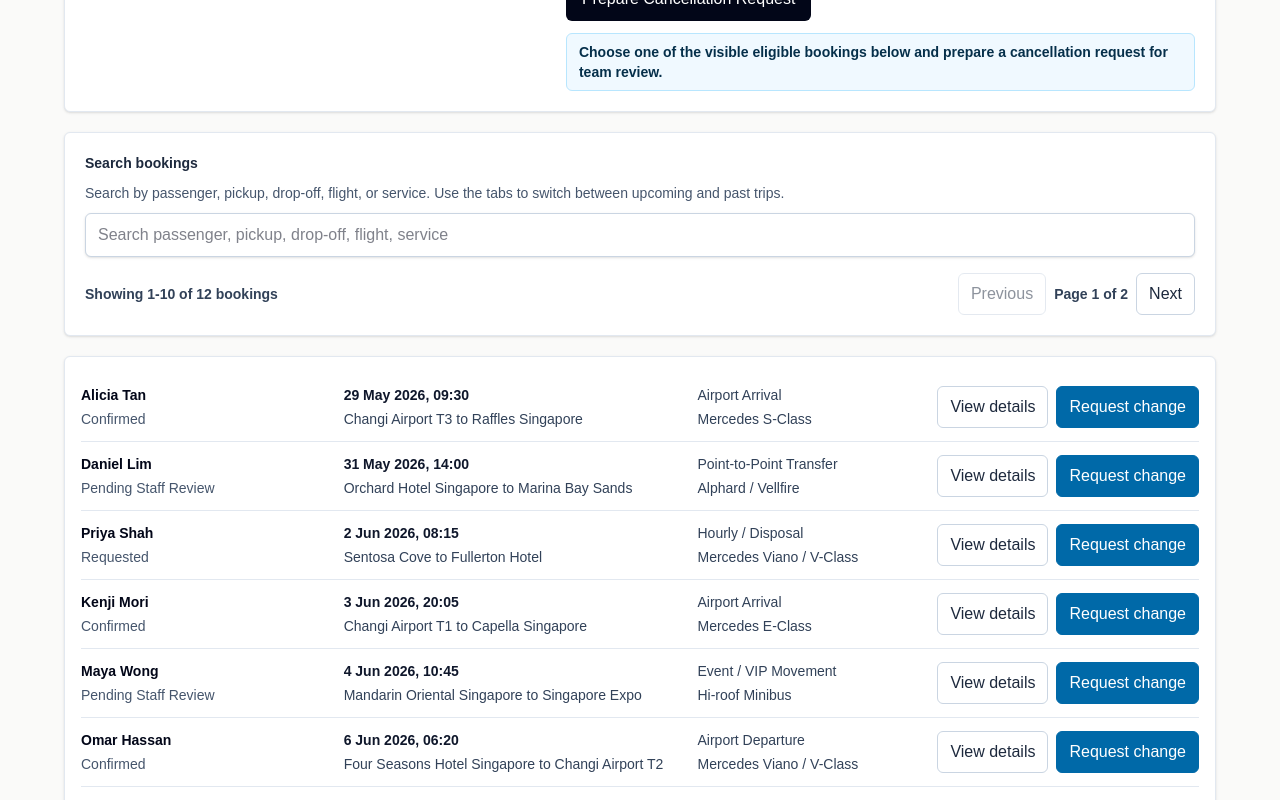
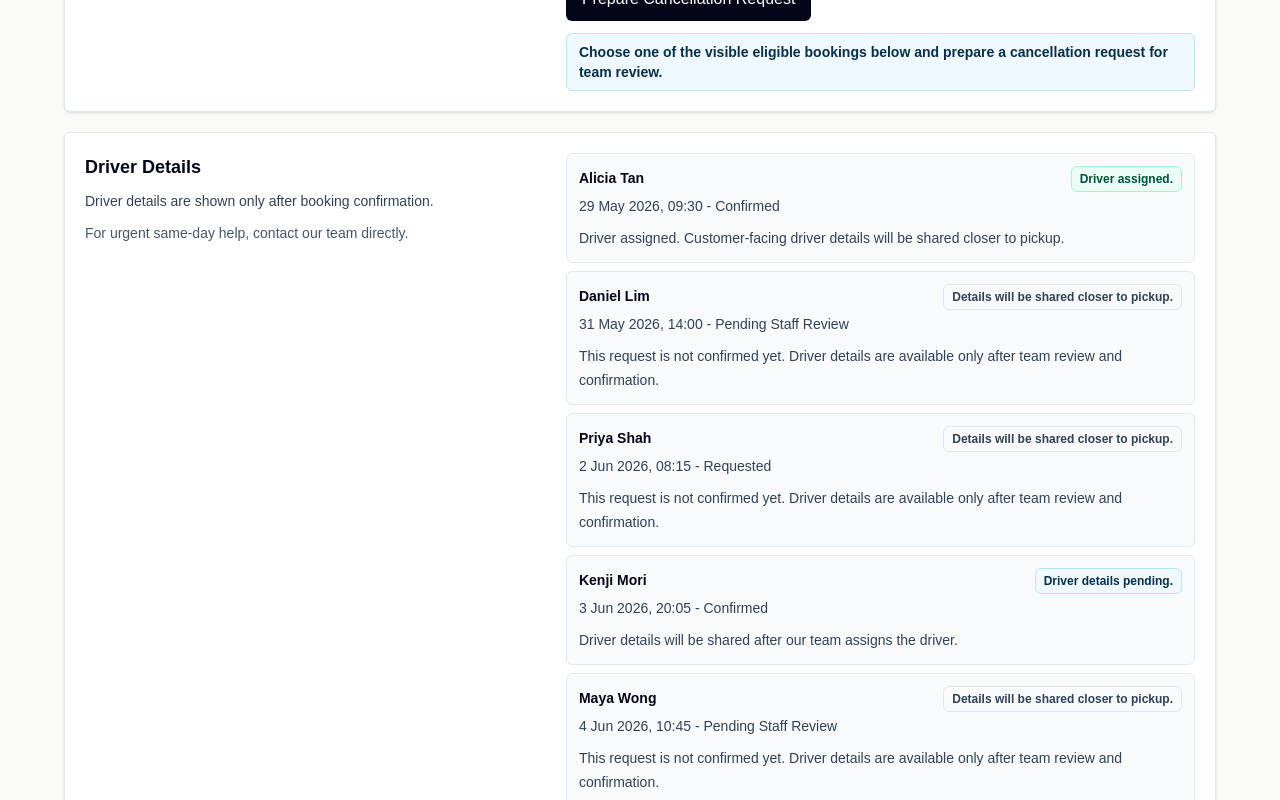
Before and after one commit to Prestigelimosg/-prestige-limo-ops, a Next.js app: page /my-bookings in a window 1280 px wide. Shown: the part 2280-3080 px from the top of the page. Built offline with nearby package versions, Linux system fonts and the light colour scheme.

Commit message:
Add customer driver handoff status

```diff
--- a/app/my-bookings/page.tsx
+++ b/app/my-bookings/page.tsx
@@ -78,6 +78,16 @@ type CustomerPortalBooking = {
   specialRequest?: string;
   status: BookingStatus;
   vehicleType: string;
+};
+
+type CustomerDriverHandoff = {
+  detail: string;
+  label:
+    | "Details will be shared closer to pickup."
+    | "Driver assigned."
+    | "Driver details pending."
+    | "Read-only trip record.";
+  tone: "confirmed" | "pending" | "review";
 };
 
 const serviceOptions = [
@@ -501,6 +511,8 @@ const bookings: CustomerPortalBooking[] = [
   ...pastCancelledMonthBookings,
 ];
 
+const customerVisibleDriverAssignedBookingIds = new Set(["booking-001", "booking-006", "booking-010"]);
+
 function rowMatchesFilter(booking: CustomerPortalBooking, filter: BookingFilter) {
   if (filter === "Completed") {
     return booking.status === "Completed";
@@ -606,6 +618,50 @@ function getCustomerRequestLookupResult(booking: CustomerPortalBooking): Custome
     status: "Cancelled",
     title: "Cancelled",
   };
+}
+
+function getCustomerDriverHandoff(booking: CustomerPortalBooking): CustomerDriverHandoff {
+  if (booking.status === "Confirmed") {
+    if (customerVisibleDriverAssignedBookingIds.has(booking.id)) {
+      return {
+        detail: "Driver assigned. Customer-facing driver details will be shared closer to pickup.",
+        label: "Driver assigned.",
+        tone: "confirmed",
+      };
+    }
+
+    return {
+      detail: "Driver details will be shared after our team assigns the driver.",
+      label: "Driver details pending.",
+      tone: "pending",
+    };
+  }
+
+  if (booking.status === "Completed" || booking.status === "Cancelled") {
+    return {
+      detail: "Completed or cancelled bookings stay read-only here. Contact our team if you need help.",
+      label: "Read-only trip record.",
+      tone: "review",
+    };
+  }
+
+  return {
+    detail: "This request is not confirmed yet. Driver details are available only after team review and confirmation.",
+    label: "Details will be shared closer to pickup.",
+    tone: "review",
+  };
+}
+
+function driverHandoffClass(tone: CustomerDriverHandoff["tone"]) {
+  if (tone === "confirmed") {
+    return "border-emerald-200 bg-emerald-50 text-emerald-900";
+  }
+
+  if (tone === "pending") {
+    return "border-sky-200 bg-sky-50 text-sky-950";
+  }
+
+  return "border-slate-200 bg-slate-50 text-slate-700";
 }
 
 export default function CustomerPortalPage() {
@@ -1765,6 +1821,66 @@ export default function CustomerPortalPage() {
                     </p>
                   </div>
                 </form>
+              </div>
+            </section>
+
+            <section
+              aria-labelledby="customer-driver-handoff-title"
+              className="rounded-md border border-slate-200 bg-white p-4 shadow-sm sm:p-5"
+              data-customer-driver-handoff-status="true"
+            >
+              <div className="grid gap-4 lg:grid-cols-[0.85fr_1.15fr] lg:items-start">
+                <div>
+                  <h2 className="text-lg font-semibold text-slate-950" id="customer-driver-handoff-title">
+                    Driver Details
+                  </h2>
+                  <p className="mt-2 text-sm leading-6 text-slate-700" data-customer-driver-handoff-helper="true">
+                    Driver details are shown only after booking confirmation.
+                  </p>
+                  <p className="mt-2 text-sm leading-6 text-slate-600" data-customer-driver-handoff-urgent="true">
+                    For urgent same-day help, contact our team directly.
+                  </p>
+                </div>
+
+                {visibleBookings.length === 0 ? (
+                  <div
+                    className="rounded-md border border-dashed border-slate-300 bg-slate-50 px-3 py-3 text-sm leading-6 text-slate-700"
+                    data-customer-driver-handoff-empty="true"
+                  >
+                    No visible bookings to check for driver handoff status.
+                  </div>
+                ) : (
+                  <ul className="grid gap-2" data-customer-driver-handoff-list="true">
+                    {visibleBookings.map((booking) => {
+                      const driverHandoff = getCustomerDriverHandoff(booking);
+
+                      return (
+                        <li
+                          className="rounded-md border border-slate-200 bg-slate-50 p-3 text-sm leading-6"
+                          data-booking-status={booking.status}
+                          data-customer-driver-handoff-row={booking.id}
+                          data-driver-handoff-status={driverHandoff.label}
+                          key={booking.id}
+                        >
+                          <div className="flex flex-col gap-2 sm:flex-row sm:items-start sm:justify-between">
+                            <div className="min-w-0">
+                              <p className="font-semibold text-slate-950">{booking.passengerName}</p>
+                              <p className="mt-1 text-slate-700">
+                                {booking.pickupDateTime} - {booking.status}
+                              </p>
+                            </div>
+                            <p
+                              className={`rounded-md border px-2 py-1 text-xs font-semibold ${driverHandoffClass(driverHandoff.tone)}`}
+                            >
+                              {driverHandoff.label}
+                            </p>
+                          </div>
+                          <p className="mt-2 text-slate-700">{driverHandoff.detail}</p>
+                        </li>
+                      );
+                    })}
+                  </ul>
+                )}
               </div>
             </section>
 
```
Also changed, not shown: scripts/test-app-smoke-browser.mjs.
